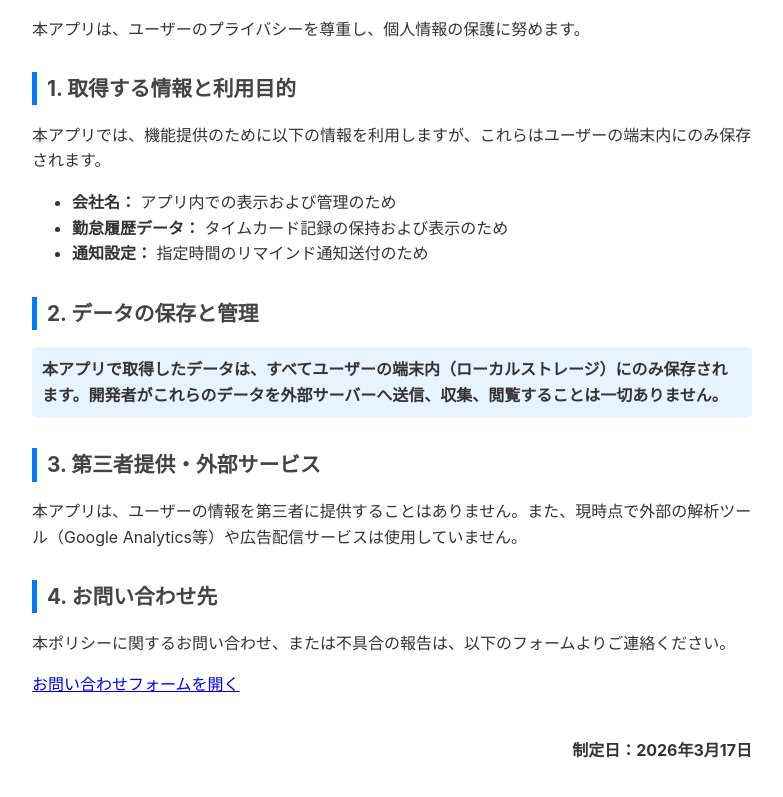
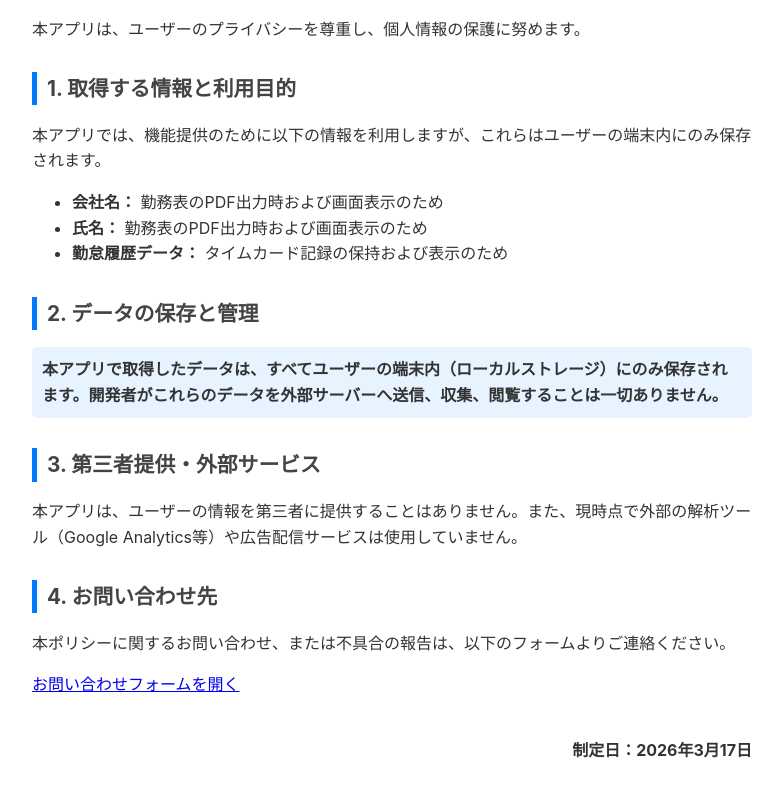
Before and after one commit to mi-create/privacy-policy, a plain HTML site: page index.html in a window 1280 px wide. Shown: the part 151-948 px from the top of the page, without its empty margins (248-1031 px from the left). Drawn offline with Linux system fonts and the light colour scheme.

Commit message:
Update index.html

```diff
--- a/index.html
+++ b/index.html
@@ -21,9 +21,9 @@
         <h2>1. 取得する情報と利用目的</h2>
         <p>本アプリでは、機能提供のために以下の情報を利用しますが、これらはユーザーの端末内にのみ保存されます。</p>
         <ul>
-            <li><strong>会社名：</strong> アプリ内での表示および管理のため</li>
+            <li><strong>会社名：</strong> 勤務表のPDF出力時および画面表示のため</li>
+            <li><strong>氏名：</strong> 勤務表のPDF出力時および画面表示のため</li>
             <li><strong>勤怠履歴データ：</strong> タイムカード記録の保持および表示のため</li>
-            <li><strong>通知設定：</strong> 指定時間のリマインド通知送付のため</li>
         </ul>
 
         <h2>2. データの保存と管理</h2>
```
